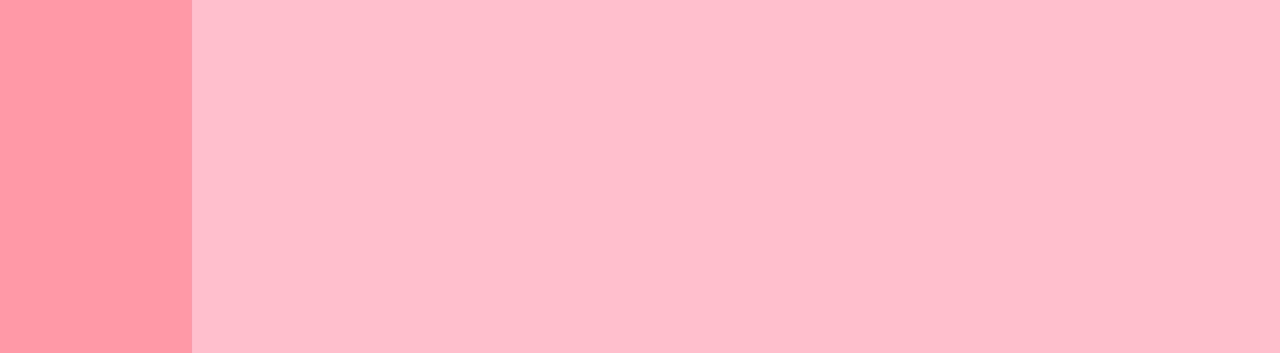
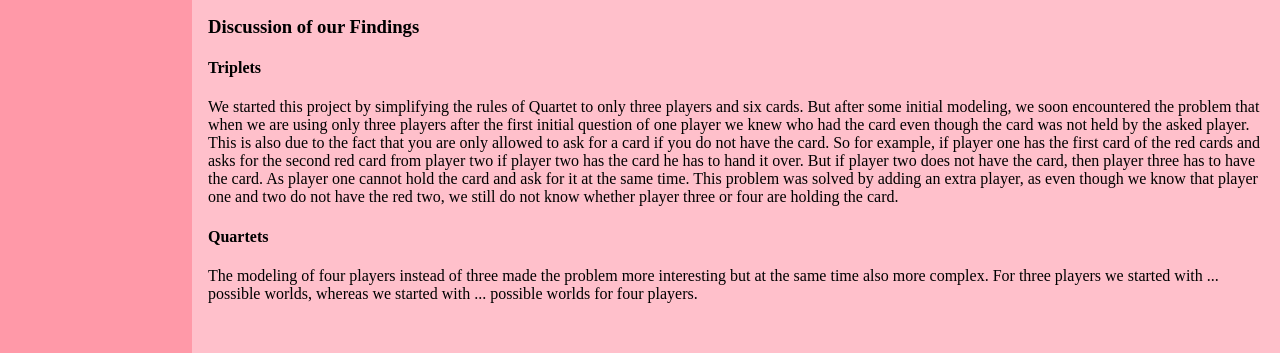
Before and after one commit to AdnaB/AdnaB, a plain HTML site: page index.html in a window 1280 px wide. Shown: the part 438-791 px from the top of the page. Drawn offline with nearby package versions, Linux system fonts and the light colour scheme; some packages are replaced by stand-ins of ours.

Commit message:
changes to index

```diff
--- a/index.html
+++ b/index.html
@@ -55,11 +55,23 @@ On this website, you can find our project for the course Multi-Agent Systems abo
     Quartets is a well-known game in which sets of four cards have to be allocated. The game is usually played with decks of 32 cards which are divided into eight sets.<br>
     In this project, we modeled a simplified version of Quartets using epistemic logic. As well as looking into the effect of actions on the epistemic model.
     </p>
+Our models of Triplets and Quartets can be found by using the menu on the left side of the page.
     <h3> Goal of the Project </h3>
     <p>
     The goal of the project is to model the aforementioned game using epistemic model logic. We want to look at the effect on possible worlds when a player asks for a card, and what happens to the model depending on the reaction of the asked player. ###add here not what we want to learn, but have learned(If this all goes well we hope to learn something about good strategies in Quartets so we can win more games when challenging our  friends and families at this game.)<br>
 </p>
-Our models of Triplets and Quartets can be found by using the menu on the left side of the page.
+<h3> Discussion of our Findings</h3>
+<h4>Triplets</h4>
+<p>
+We started this project by simplifying the rules of Quartet to only three players and six cards. But after some initial modeling, we soon encountered the problem that when we are using only three players after the first initial question of one player we knew who had the card even though the card was not held by the asked player. This is also due to the fact that you are only allowed to ask for a card if you do not have the card. So for example, if player one has the first card of the red cards and asks for the second red card from player two if player two has the card he has to hand it over. But if player two does not have the card, then player three has to have the card. As player one cannot hold the card and ask for it at the same time. This problem was solved by adding an extra player, as even though we know that player one and two do not have the red two, we still do not know whether player three or four are holding the card.
+</p>
+
+<h4> Quartets</h4>
+<p>
+The modeling of four players instead of three made the problem more interesting but at the same time also more complex. For three players we started with ... possible worlds, whereas we started with ... possible worlds for four players.
+
+
+
 
 
 
```
